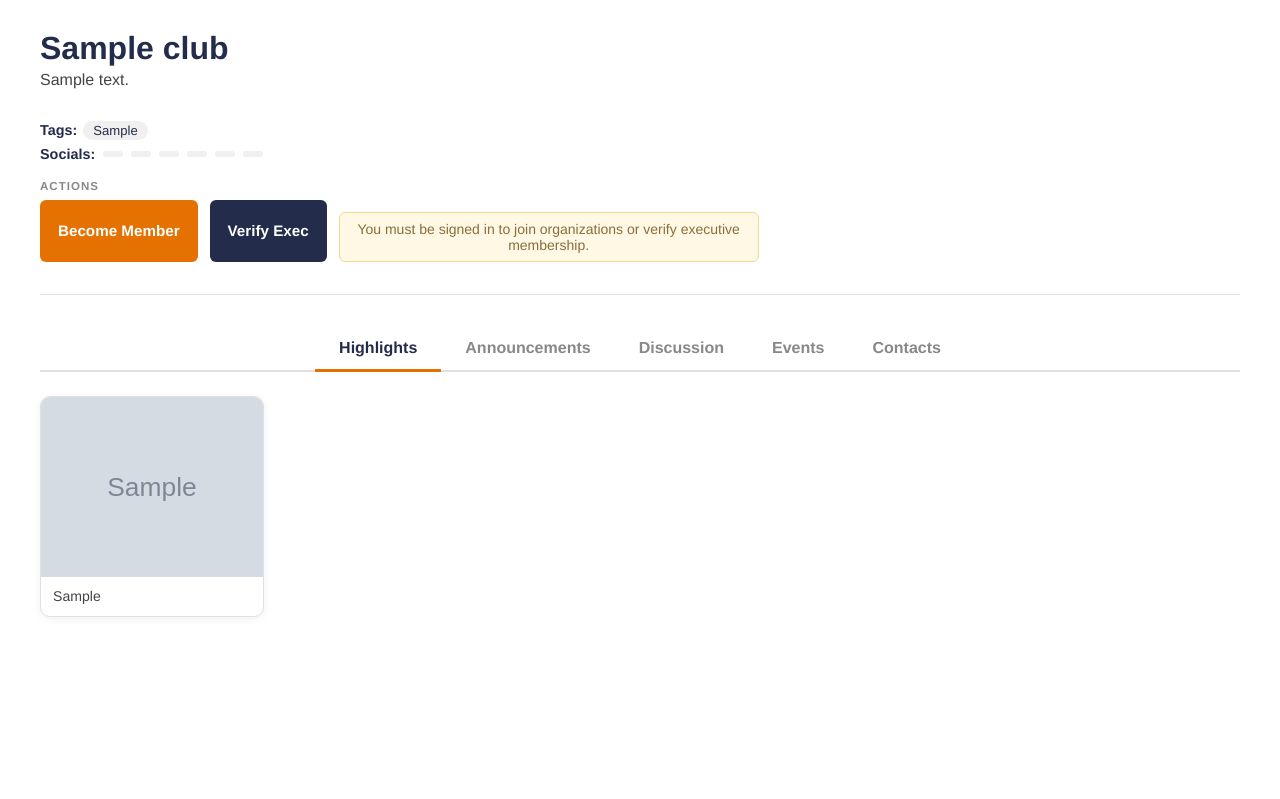
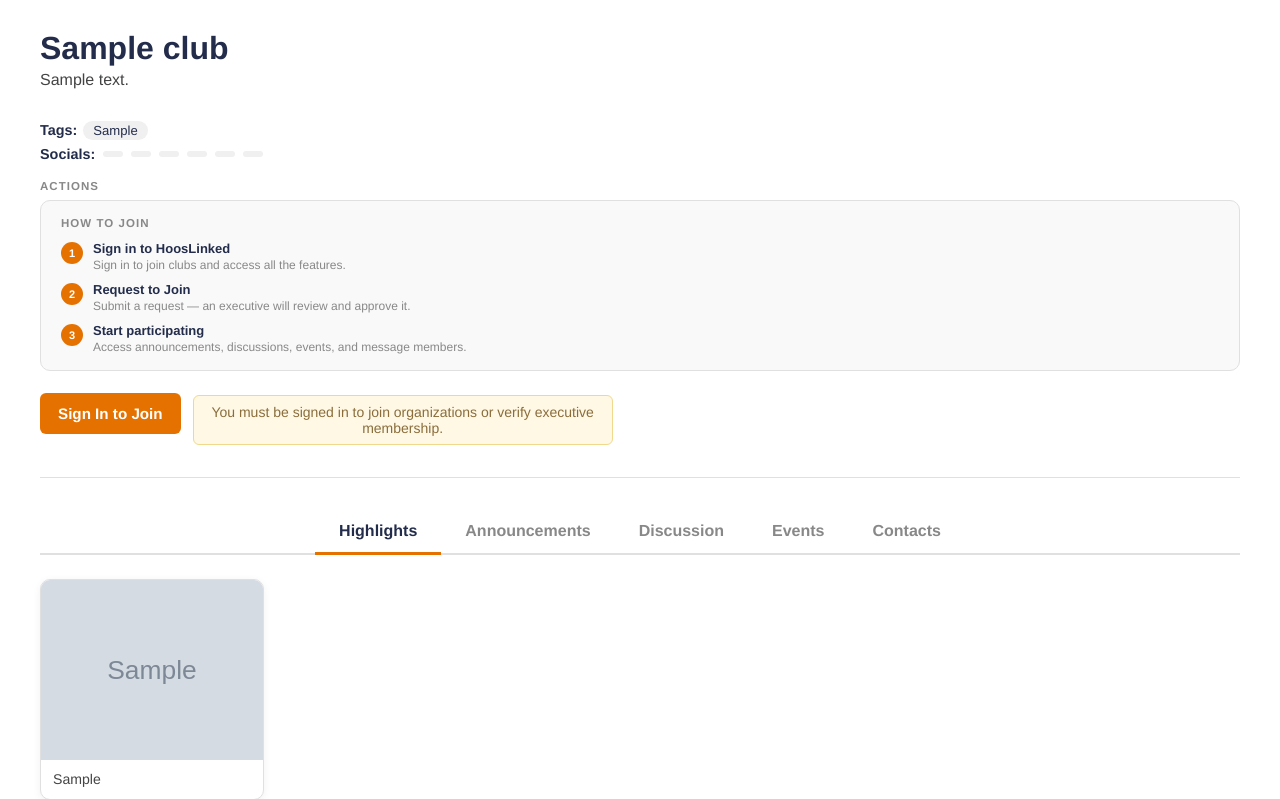
Before and after one commit to aranjothi/uvaclearinghouse, a Django app: a page that uses django/main/templates/main/club_detail.html in a window 1280 px wide. Shown: the part 405-1204 px from the top of the page. Before the commit the page ends 1022 px from the top, so only its background shows below. Run offline with Django 5.2, Linux system fonts and the light colour scheme; tables that the repository leaves empty hold one stand-in row (values such as "Sample post"); grey boxes marked "Sample" are stand-in pictures; parts of the project's set-up code (start-up, migrations or seed data) failed here and were passed over.

Commit message:
Make a section for how to join so non-members know what to expect.

```diff
--- a/django/main/templates/main/club_detail.html
+++ b/django/main/templates/main/club_detail.html
@@ -729,13 +729,62 @@ nav ul li a:hover {
         {% else %}
         <div class="action-section">
             <div class="action-section-label">Actions</div>
-            <div class="button-row">
+            <!-- How to Join -->
+            {% if not is_member %}
+            <div style="width:100%;background:#f9f9f9;border:1px solid #e0e0e0;border-radius:10px;padding:16px 20px;margin-bottom:12px;">
+                <div style="font-size:0.72rem;font-weight:bold;letter-spacing:0.09em;text-transform:uppercase;color:#888;margin-bottom:12px;">How to Join</div>
+                <div style="display:flex;flex-direction:column;gap:10px;">
+                    <div style="display:flex;align-items:flex-start;gap:10px;">
+                        <div style="width:22px;height:22px;border-radius:50%;background:#E57200;color:#fff;font-size:11px;font-weight:bold;display:flex;align-items:center;justify-content:center;flex-shrink:0;margin-top:1px;">1</div>
+                        <div>
+                            <div style="font-size:13px;font-weight:bold;color:#232D4B;">{% if not user.is_authenticated %}Sign in to HoosLinked{% elif club_settings.require_approval %}Request to Join{% else %}Click "Become Member"{% endif %}</div>
+                            <div style="font-size:12px;color:#888;margin-top:2px;">{% if not user.is_authenticated %}Sign in to join clubs and access all the features.{% elif club_settings.require_approval %}Submit a membership request to the executive team.{% else %}Tap the button below to automatically join the club.{% endif %}</div>
+                        </div>
+                    </div>
+                    {% if not user.is_authenticated %}
+                    <div style="display:flex;align-items:flex-start;gap:10px;">
+                        <div style="width:22px;height:22px;border-radius:50%;background:#E57200;color:#fff;font-size:11px;font-weight:bold;display:flex;align-items:center;justify-content:center;flex-shrink:0;margin-top:1px;">2</div>
+                        <div>
+                            <div style="font-size:13px;font-weight:bold;color:#232D4B;">{% if club_settings.require_approval %}Request to Join{% else %}Become a Member{% endif %}</div>
+                            <div style="font-size:12px;color:#888;margin-top:2px;">{% if club_settings.require_approval %}Submit a request — an executive will review and approve it.{% else %}Tap the button below to automatically join the club.{% endif %}</div>
+                        </div>
+                    </div>
+                    {% endif %}
+                    {% if user.is_authenticated and club_settings.require_approval %}
+                    <div style="display:flex;align-items:flex-start;gap:10px;">
+                        <div style="width:22px;height:22px;border-radius:50%;background:#E57200;color:#fff;font-size:11px;font-weight:bold;display:flex;align-items:center;justify-content:center;flex-shrink:0;margin-top:1px;">2</div>
+                        <div>
+                            <div style="font-size:13px;font-weight:bold;color:#232D4B;">Wait for approval</div>
+                            <div style="font-size:12px;color:#888;margin-top:2px;">An executive will review and accept or reject your request.</div>
+                        </div>
+                    </div>
+                    {% endif %}
+                    <div style="display:flex;align-items:flex-start;gap:10px;">
+                        <div style="width:22px;height:22px;border-radius:50%;background:#E57200;color:#fff;font-size:11px;font-weight:bold;display:flex;align-items:center;justify-content:center;flex-shrink:0;margin-top:1px;">
+                            {% if not user.is_authenticated %}3{% elif club_settings.require_approval %}3{% else %}2{% endif %}
+                        </div>
+                        <div>
+                            <div style="font-size:13px;font-weight:bold;color:#232D4B;">Start participating</div>
+                            <div style="font-size:12px;color:#888;margin-top:2px;">Access announcements, discussions, events, and message members.</div>
+                        </div>
+                    </div>
+                </div>
+            {% endif %}
+            </div>
+            <div class="button-row" style="flex-wrap:wrap;margin-top:12px;align-items:center;">
                 {% if user.is_authenticated %}
                     {% if not is_member %}
-                    <form method="post" action="{% url 'join_club' club.slug %}">
-                        {% csrf_token %}
-                        <button type="submit" class="club-btn">Become Member</button>
-                    </form>
+                        {% if pending_request %}
+                        <div style="width:100%;background:#fff8f0;border:1px solid #fcd9b0;border-radius:8px;padding:10px 14px;margin-bottom:12px;display:flex;align-items:center;gap:8px;">
+                            <svg width="16" height="16" viewBox="0 0 24 24" fill="none" stroke="#E57200" stroke-width="2"><circle cx="12" cy="12" r="10"/><path d="M12 8v4m0 4h.01"/></svg>
+                            <span style="font-size:13px;color:#854F0B;font-weight:bold;">Your request is pending approval by the executive team.</span>
+                        </div>
+                        {% else %}
+                        <form method="post" action="{% url 'join_club' club.slug %}">
+                            {% csrf_token %}
+                            <button type="submit" class="club-btn">{% if club_settings.require_approval %}Request to Join{% else %}Become Member{% endif %}</button>
+                        </form>
+                        {% endif %}
                     {% endif %}
                     <form method="post" action="{% url 'verify_exec' club.slug %}" style="display:flex;gap:8px;align-items:center;">
                         {% csrf_token %}
@@ -751,15 +800,13 @@ nav ul li a:hover {
                         <span class="save-label">{% if is_saved %}Saved{% else %}Save{% endif %}</span>
                     </button>
                 {% else %}
-                    <button type="button" class="club-btn" disabled>Become Member</button>
-                    <button type="button" class="club-btn secondary-btn" disabled>Verify Exec</button>
-                    <p class="login-warning">
-                        You must be signed in to join organizations or verify executive membership.
-                    </p>
+                    <a href="{% url 'login' %}" class="club-btn">Sign In to Join</a>
+                    <p class="login-warning">You must be signed in to join organizations or verify executive membership.</p>
                 {% endif %}
             </div>
         </div>
         {% endif %}
+
 
         {% if announcements or is_exec %}
         <div class="ann-chat-section">
--- a/django/main/views.py
+++ b/django/main/views.py
@@ -24,10 +24,21 @@ class ClubDetailView(DetailView):
         is_member = False
         is_exec = False
         user_role = None
+        club_settings, _ = ClubSettings.objects.get_or_create(club=self.object)
+        context["club_settings"] = club_settings
+        pending_request = None
+
+        if self.request.user.is_authenticated:
+            pending_request = JoinRequest.objects.filter(
+                user = self.request.user,
+                club = self.object,
+                status = JoinRequest.PENDING,
+            ).first()
+
         if self.request.user.is_authenticated:
             membership = Membership.objects.filter(
                 user=self.request.user,
-                club=self.object
+                club=self.object,
             ).first()
             if membership:
                 is_member = True
@@ -45,6 +56,8 @@ class ClubDetailView(DetailView):
             rsvped_ids = set(self.request.user.rsvped_events.values_list('id', flat=True))
         context["events"] = events
         context["rsvped_ids"] = rsvped_ids
+        context['pending_request'] = pending_request
+
 
         # Announcements: members see all, others see only 'everyone' visibility
         all_announcements = self.object.announcements.select_related('author').order_by('-created_at')
@@ -409,19 +422,15 @@ def join_club(request, slug):
         settings, _ = ClubSettings.objects.get_or_create(club=club)
 
         if settings.require_approval:
-            JoinRequest.objects.get_or_create(
-                user=request.user,
-                club=club,
-                status=JoinRequest.PENDING
-            )
+           _, created = JoinRequest.objects.get_or_create(
+               user=request.user,
+               club=club,
+               defaults={'status': JoinRequest.PENDING}
+           )
+           if created:
             messages.success(request, "Your join request has been submitted for approval.")
         else:
-            Membership.objects.get_or_create(
-                user=request.user,
-                club=club,
-                defaults={"role": Membership.MEMBER}
-            )
-            messages.success(request, f"You joined {club.name}.")
+            messages.info(request, "You already jave a pending request for this club.")
 
     return redirect("club_detail", slug=slug)
 
```
